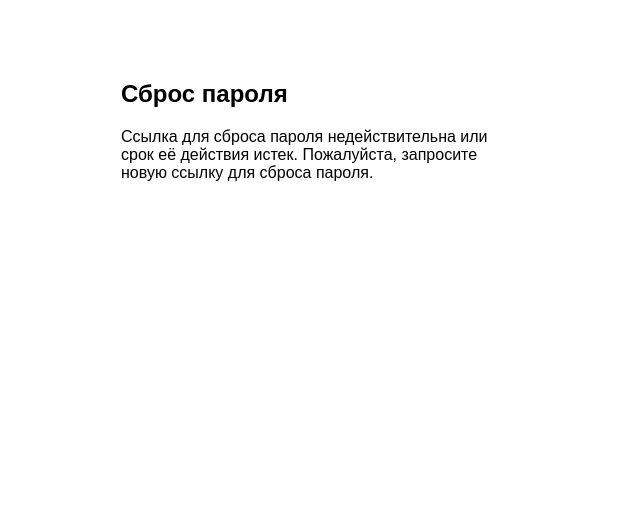
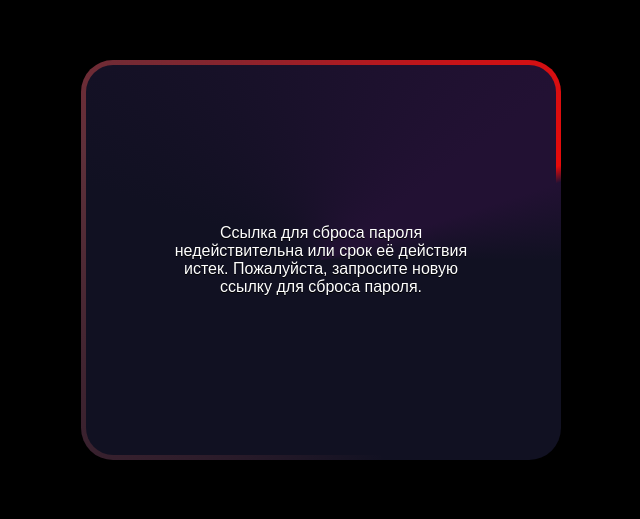
Before and after one commit to viollenaki/flutter-exchange-djangorest, a Django app: template exchange_api/templates/password_reset_confirm.html in a window 1280 px wide. Shown: the top 519 px of the page, without its empty margins (319-959 px from the left). Run offline with Django 5.2, Linux system fonts and the light colour scheme; the template is opened without the code that fills it, so the values that code supplies are empty.

Commit message:
add: styles for reset page

```diff
--- a/exchange_api/exchange_api/urls.py
+++ b/exchange_api/exchange_api/urls.py
@@ -18,7 +18,7 @@ from django.contrib import admin
 from django.urls import path
 from api.views import (
     EventList, CurrencyList, UserAuthentication,
-    PasswordResetRequest, PasswordResetConfirm, UsersList, ClearAll, isSuperAdmin
+    PasswordResetRequest, PasswordResetConfirm, UsersList, ClearAll, isSuperAdmin, testRenderResetTemplateUi
 )
 
 urlpatterns = [
@@ -34,5 +34,6 @@ urlpatterns = [
     path('api/v1/reset-password/<str:uidb64>/<str:token>',
          PasswordResetConfirm.as_view(), name='password_reset_confirm'),
     path('api/v1/clear-all', ClearAll.as_view(), name='clearr-all'),
-    path('api/v1/super-user-check/<str:username>', isSuperAdmin.as_view(), name='is-super-admin')
+    path('api/v1/super-user-check/<str:username>', isSuperAdmin.as_view(), name='is-super-admin'),
+    path('api/v1/test-reset-template', testRenderResetTemplateUi.as_view(), name='test-reset-template')
 ]
--- a/exchange_api/templates/password_reset_confirm.html
+++ b/exchange_api/templates/password_reset_confirm.html
@@ -5,37 +5,122 @@
     <style>
         body {
             font-family: Arial, sans-serif;
-            max-width: 400px;
             margin: 40px auto;
             padding: 20px;
+            background-color: black;
+            color: white;
         }
-        .form-group {
-            margin-bottom: 15px;
+
+        * {
+            box-sizing: border-box;
         }
+
+        .success-group {
+            margin-bottom: 10px;
+            width: 100%;
+        }
+
         input {
             width: 100%;
-            padding: 8px;
+            padding: 10px;
             margin-top: 5px;
+            background-color: rgba(128, 128, 128, 0.52);
+            border: none;
+            color: rgb(255, 255, 255);
+            font-size: 16px;
+            outline: none;
+            border-radius: 4px;
         }
+
         button {
-            padding: 10px 15px;
-            background-color: #4CAF50;
+            padding: 15px 140px;
+            background-color: #70af70;
             color: white;
             border: none;
             cursor: pointer;
+            border-radius: 10px;
         }
+
         .error {
             color: red;
             margin-bottom: 10px;
         }
+
         .success {
-            color: green;
+            color: green !important;
             margin-bottom: 10px;
+        }
+
+        .not-valid{
+            --gradient-border: conic-gradient(
+                from var(--border-angle),
+                transparent 25%,
+                #d45f5d64,
+                #fe0905e4 99%,
+                transparent
+            ) !important;
+            background: var(--main-bg) padding-box, var(--gradient-border) border-box, var(--main-bg) border-box;
+            background-position: center center;
+            -webkit-animation: bg-spin 3s linear infinite;
+                    animation: bg-spin 3s linear infinite;
+        }
+
+        .not-valid p{
+            width: 40vmin;
+        }
+
+        .success, form, .not-valid {
+            width: 60vmin;
+            height: 50vmin;
+            display: grid;
+            margin: 0 auto;
+            text-align: center;
+            place-content: center;
+            color: white;
+            text-shadow: 0 1px 0 #000;
+            --border-angle: 0turn;
+            --main-bg: conic-gradient(
+                from var(--border-angle),
+                #213,
+                #112 5%,
+                #112 60%,
+                #213 95%
+            );
+            border: solid 5px transparent;
+            border-radius: 2em;
+            --gradient-border: conic-gradient(
+                from var(--border-angle),
+                transparent 25%,
+                #99cc995a,
+                #99CC99 99%,
+                transparent
+            );
+            background: var(--main-bg) padding-box, var(--gradient-border) border-box, var(--main-bg) border-box;
+            background-position: center center;
+            -webkit-animation: bg-spin 3s linear infinite;
+                    animation: bg-spin 3s linear infinite;
+            }
+
+        @-webkit-keyframes bg-spin {
+            to {
+                --border-angle: 1turn;
+            }
+        }
+
+        @keyframes bg-spin {
+            to {
+                --border-angle: 1turn;
+            }
+        }
+
+        @property --border-angle {
+            syntax: "<angle>";
+            inherits: true;
+            initial-value: 0turn;
         }
     </style>
 </head>
 <body>
-    <h2>Сброс пароля</h2>
     {% if validlink %}
         {% if success %}
             <div class="success">
@@ -45,13 +130,13 @@
         {% else %}
             <form method="post">
                 {% csrf_token %}
-                <div class="form-group">
-                    <label for="new_password1">Новый пароль:</label>
-                    <input type="password" name="new_password1" id="new_password1" required>
+                 <h1 style="text-align: center;">Сброс пароля</h1>
+
+                <div class="success-group">
+                    <input type="password" name="new_password1" id="new_password1" placeholder="Введите новый пароль" required>
                 </div>
-                <div class="form-group">
-                    <label for="new_password2">Подтвердите пароль:</label>
-                    <input type="password" name="new_password2" id="new_password2" required>
+                <div class="success-group">
+                    <input type="password" name="new_password2" id="new_password2" placeholder="Подтвердите пароль(повторите)" required>
                 </div>
                 {% if error %}
                     <div class="error">
@@ -70,7 +155,9 @@
             </form>
         {% endif %}
     {% else %}
+    <div class="not-valid">
         <p>Ссылка для сброса пароля недействительна или срок её действия истек. Пожалуйста, запросите новую ссылку для сброса пароля.</p>
+    </div>
     {% endif %}
 </body>
 </html>
```
Also changed, not shown: exchange_api/api/views.py (+7 -2 lines).
